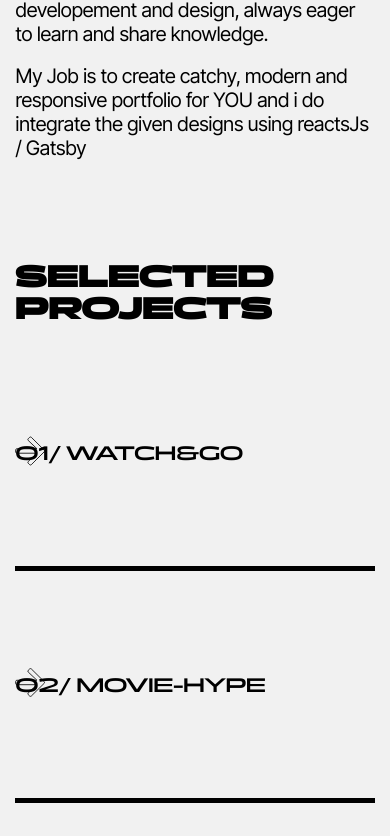
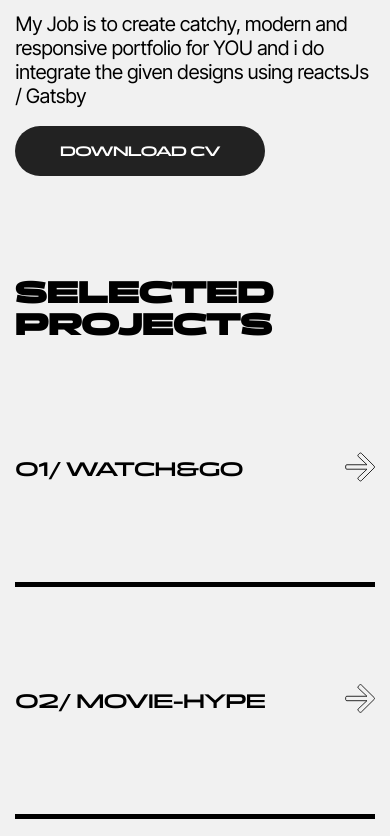
Before and after one commit to zahrakaabi/PORTFOLIO, a React (Create React App) app: page / in a window 390 px wide. Shown: the part 1548-2384 px from the top of the page. Built offline with nearby package versions, Linux system fonts and the light colour scheme.

Commit message:
chore: Implement download cv button

```diff
--- a/src/pages-components/About-section/index.js
+++ b/src/pages-components/About-section/index.js
@@ -33,6 +33,7 @@ function About() {
             xxl={8} xl={8} lg={8} md={7} sm={12} xs={12}>
                 <p>I’am zahra, graduated from higher school of digital economy, Passionate about web developement and design, always eager to learn and share knowledge.</p>
                 <p>My Job is to create catchy, modern and responsive portfolio for YOU and i do integrate the given designs using reactsJs / Gatsby</p>
+                <a className="flex justify-center items-center" href="">DOWNLOAD CV</a>
             </Col>
         </Row>
     </Container>
--- a/src/pages-components/About-section/index.scss
+++ b/src/pages-components/About-section/index.scss
@@ -11,6 +11,7 @@
     @media (max-width: 992px) {
         margin-top: 60px;
         padding: 0;
+        height: fit-content;
     }
 
     .about-container {
@@ -80,16 +81,42 @@
                 }
             }
 
-            p:first-child {
-                margin-bottom: 24px;
+            p:nth-child(2) {
+                margin: 24px 0;
 
                 @media (max-width: 1400px) {
-                    margin-bottom: 18px;
+                    margin: 18px 0;
+                }
+            }
+
+            a {
+                width: 429px;
+                height: 100px;
+                background: #222222;
+                border-radius: 50px;
+
+                font-family: 'Panchang-semi-bold';
+                font-style: normal;
+                font-weight: 600;
+                font-size: 24px;
+                line-height: 32px;
+                letter-spacing: -0.04em;
+                color: #FFFFFF;
+
+                @media (max-width: 1390px) {
+                    height: 70px;
+                    width: 350px;
+                    font-size: 18px;
+                    border-radius: 40px;
                 }
 
                 @media (max-width: 992px) {
-                    margin-bottom: 18px;
+                    height: 50px;
+                    width: 250px;
+                    font-size: 14px;
+                    border-radius: 25px;
                 }
+
             }
         }
     }
--- a/src/pages-components/Contact-me-section/index.js
+++ b/src/pages-components/Contact-me-section/index.js
@@ -3,10 +3,12 @@
 /* -------------------------------------------------------- */
 // Packages
 // UI Lib Components
+import { useState } from 'react';
 import { Container, Row, Col } from 'react-grid-system';
 
 // Images
 import FOLLOW_ARROW from '../../images/Icons/follow-arrow.svg';
+
 // Local Components
 import SectionTitle from '../Section-title';
 
@@ -17,6 +19,20 @@ import './index.scss';
 /*                       CONTACT ME                         */
 /* -------------------------------------------------------- */
 function ContactMe() {
+    const CONTCAT_INPUT = {
+        name: '',
+        email: '',
+        message:'',
+    };
+
+    const [contactInfo, setContactInfo] = useState(CONTCAT_INPUT);
+
+    /* -------------------- HANDLE SUBMIT ----------------- */
+    const handleSubmit = (e) => {
+        e.preventDefault();
+        console.log('saluttttt', contactInfo);
+    }
+
   /* *********************** RENDERING ******************** */
   return (
     <Container className="contact-wrapper flex flex-columns justify-between fluid">
@@ -28,25 +44,25 @@ function ContactMe() {
             </Col>
 
             <Col className="contact-container__form fluid" xxl={6} xl={6} lg={6} md={6} sm={12} xs={12}>
-                <form>
+                <form onSubmit={handleSubmit}>
                     <Container className="group-form fluid">
-                        <label>
+                        <label htmlFor="name">
                             NAME
-                            <input type="text" placeholder='Full Name' />
+                            <input type="text" name="name" placeholder='Full Name' value={contactInfo.name} onChange={(e) => setContactInfo({...contactInfo, name: e.target.value})} required />
                         </label>
                     </Container>
 
                     <Container className="group-form fluid">
-                        <label>
+                        <label htmlFor="email">
                             E-MAIL
-                            <input type="text" placeholder='Your E-mail Adress' />
+                            <input type="email" name="email" placeholder='Your E-mail Adress' value={contactInfo.email} onChange={(e) => setContactInfo({...contactInfo, email: e.target.value})} required />
                         </label>
                     </Container>
 
                     <Container className="group-form fluid">
-                        <label>
+                        <label htmlFor="message">
                             MESSAGE
-                            <textarea className='message-box' placeholder='Message' />
+                            <textarea className='message-box' name="message" placeholder='Message' value={contactInfo.message} onChange={(e) => setContactInfo({...contactInfo, message: e.target.value})} required />
                         </label>
                     </Container>
 
--- a/src/pages-components/Selected-projects-section/index.scss
+++ b/src/pages-components/Selected-projects-section/index.scss
@@ -38,8 +38,10 @@
                 }
             }
 
-            &:hover .project-title {
-                display: none;
+            @media (min-width: 992px) {
+                &:hover .project-title {
+                    display: none;
+                }
             }
 
             &:hover .marquee_project {
@@ -62,8 +64,11 @@
                 font-size: 76px;
                 line-height: 1;
                 letter-spacing: -0.025em;
-                position: absolute;
-                left: 0;
+
+                @media (min-width: 992px) {
+                    position: absolute;
+                    left: 0;
+                }
 
                 @media (max-width: 1400px) {
                     font-size: 66px;
```
Also changed, not shown: src/images/Selected-work-section/st,small,507x507-pad,600x600,f8f8f8.jpg (added).
